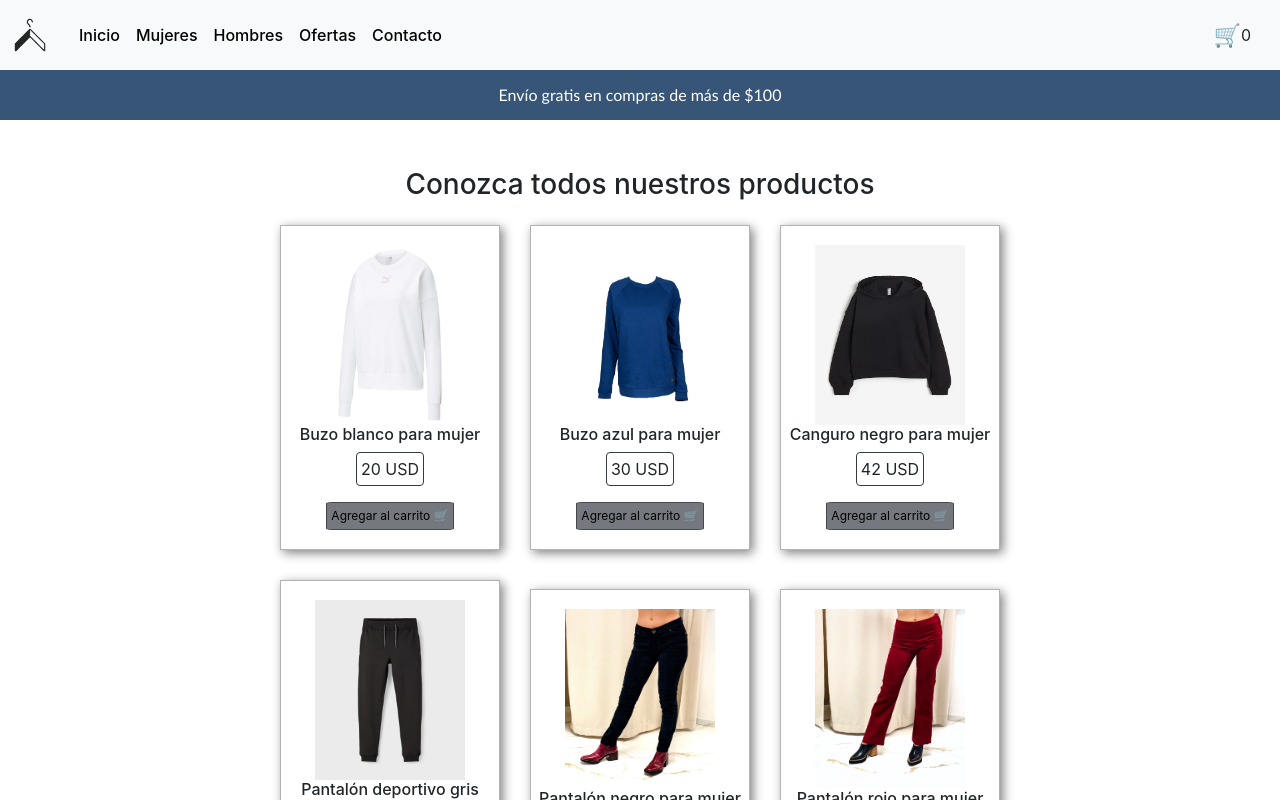
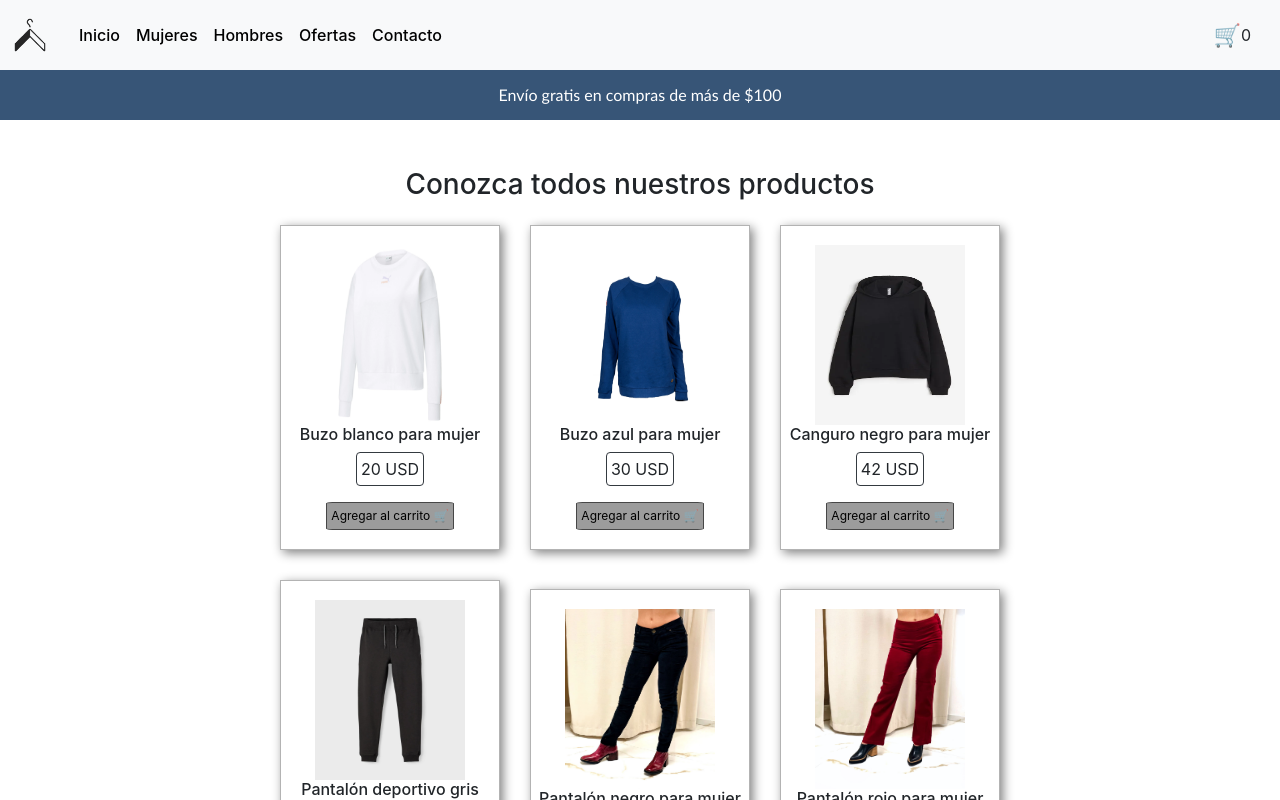
Before and after one commit to letifoss/clothesstore, a React (Create React App) app: page / in a window 1280 px wide. Shown: the top 800 px of the page. Built offline with nearby package versions, Linux system fonts and the light colour scheme.

Commit message:
ajustes colores

```diff
--- a/src/styles/Cart.css
+++ b/src/styles/Cart.css
@@ -87,5 +87,6 @@
 
 .cart-summary button:hover{
     background-color: #6d86a5;
+    color: black;
 
 }
--- a/src/styles/Productos.css
+++ b/src/styles/Productos.css
@@ -33,7 +33,7 @@
 }
 
 .producto button{
-    background-color: #75787e;
+    background-color: #9c9c9c;
     border-radius: 5%;
     border: 1px solid rgb(71, 71, 71);
     color: black;
```
